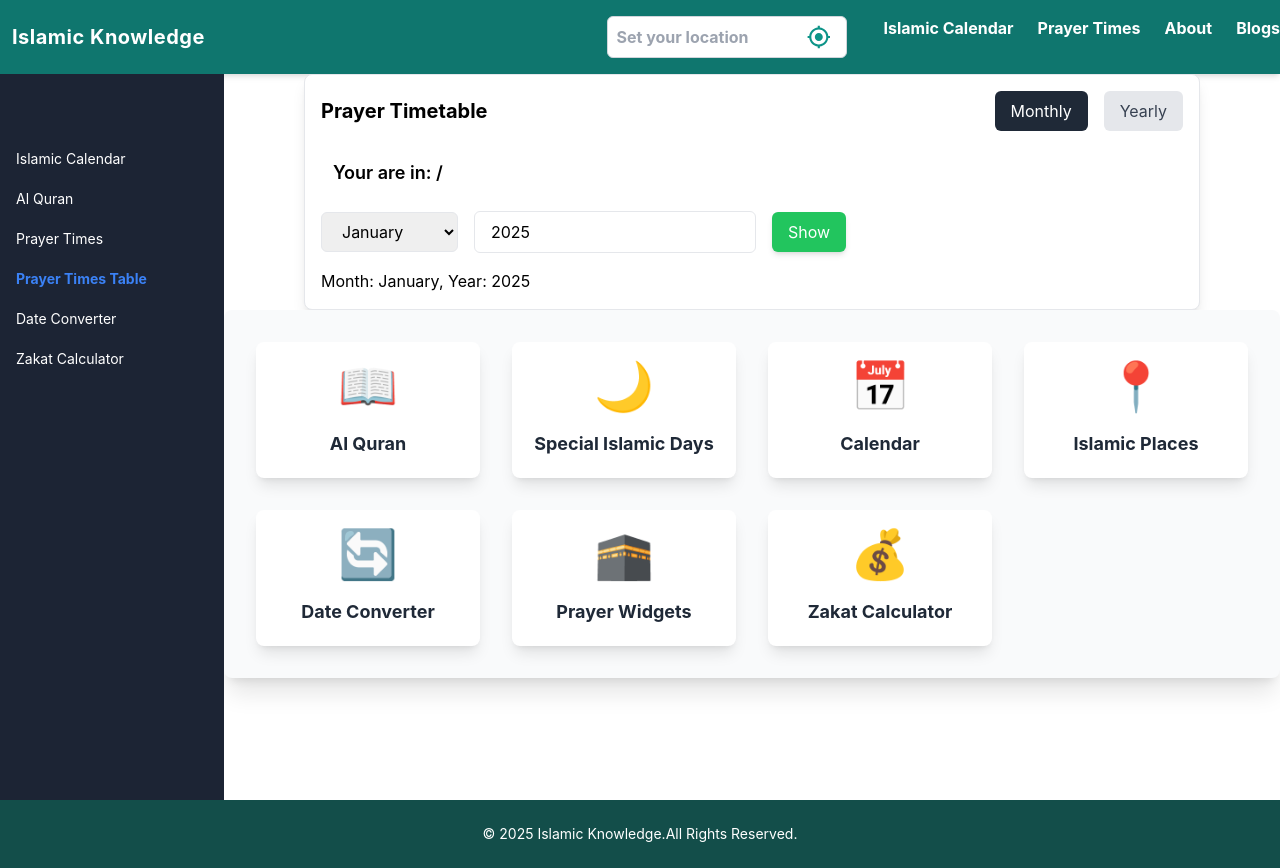
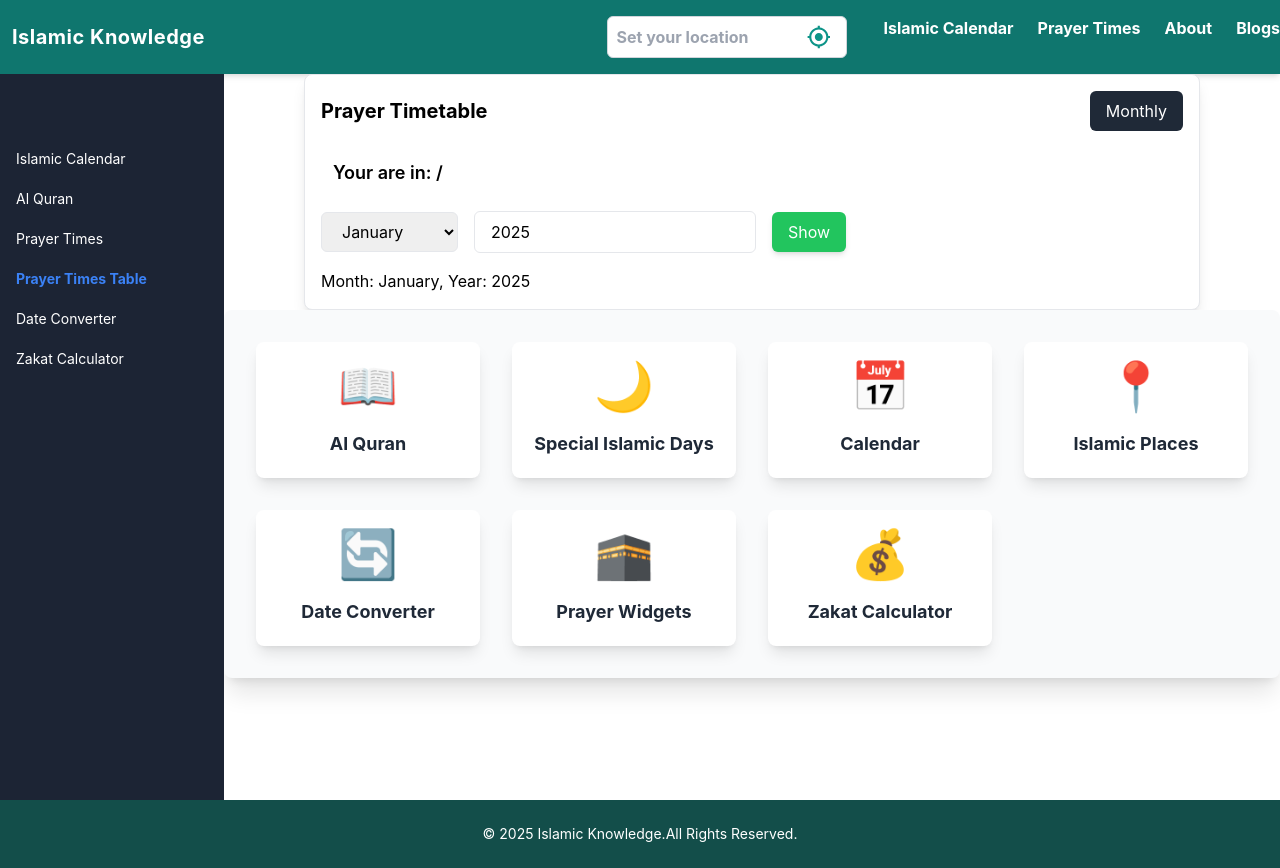
Before and after one commit to somu46/Islamic-calendar, a React (Create React App) app: page /data/prayer-times-table in a window 1280 px wide. Built offline with nearby package versions, Linux system fonts and the light colour scheme.

Commit message:
`Removed yearly view button from PrayerTimesTable.js`

```diff
--- a/src/Pages/PrayerTimesTable/PrayerTimesTable.js
+++ b/src/Pages/PrayerTimesTable/PrayerTimesTable.js
@@ -73,16 +73,7 @@ useEffect(() => {
           >
             Monthly
           </button>
-          <button
-            onClick={() => setView("yearly")}
-            className={`px-4 py-2 rounded-md ${
-              view === "yearly"
-                ? "bg-gray-800 text-white"
-                : "bg-gray-200 text-gray-700"
-            }`}
-          >
-            Yearly
-          </button>
+
         </div>
       </div>
 
```
